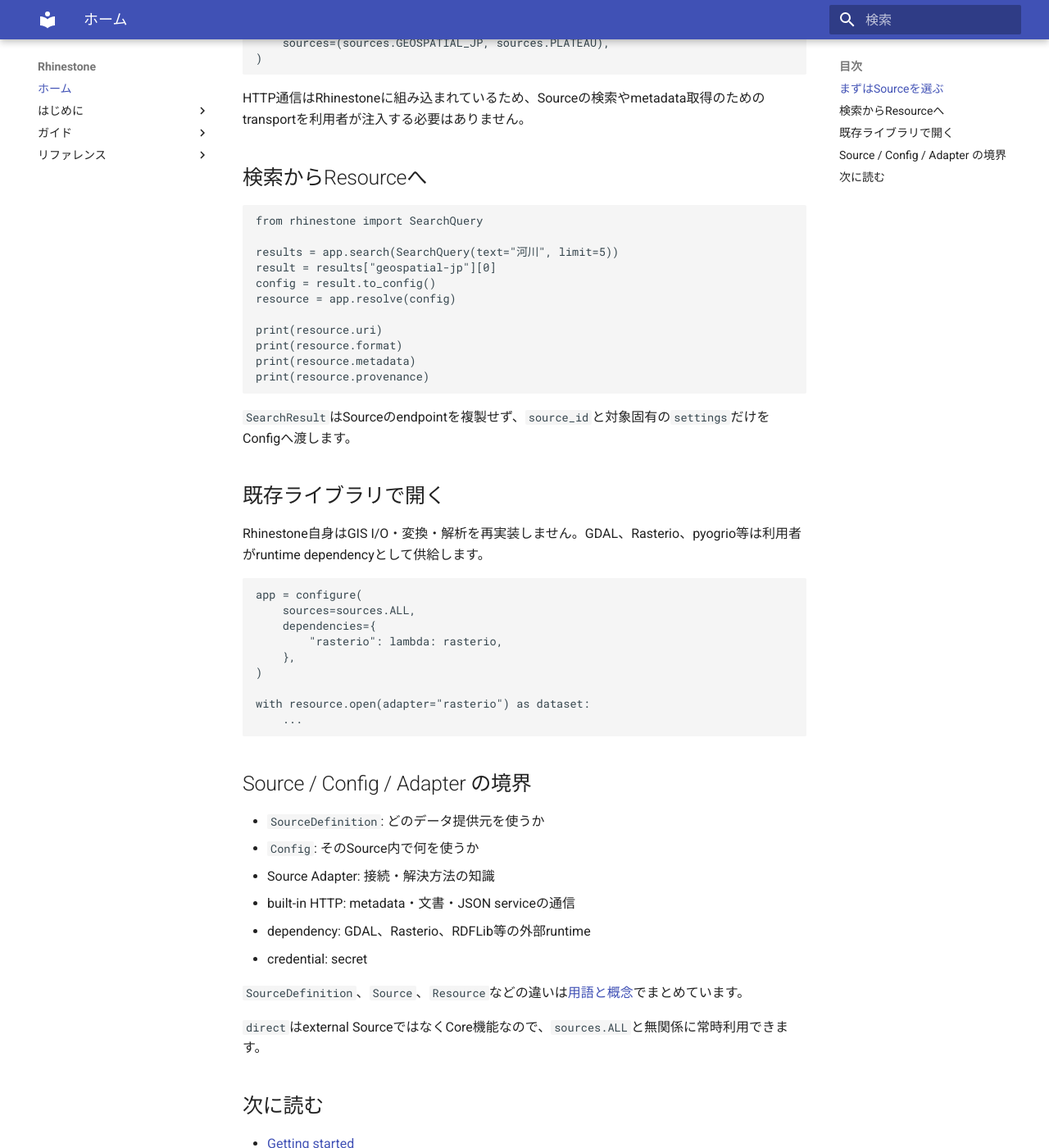
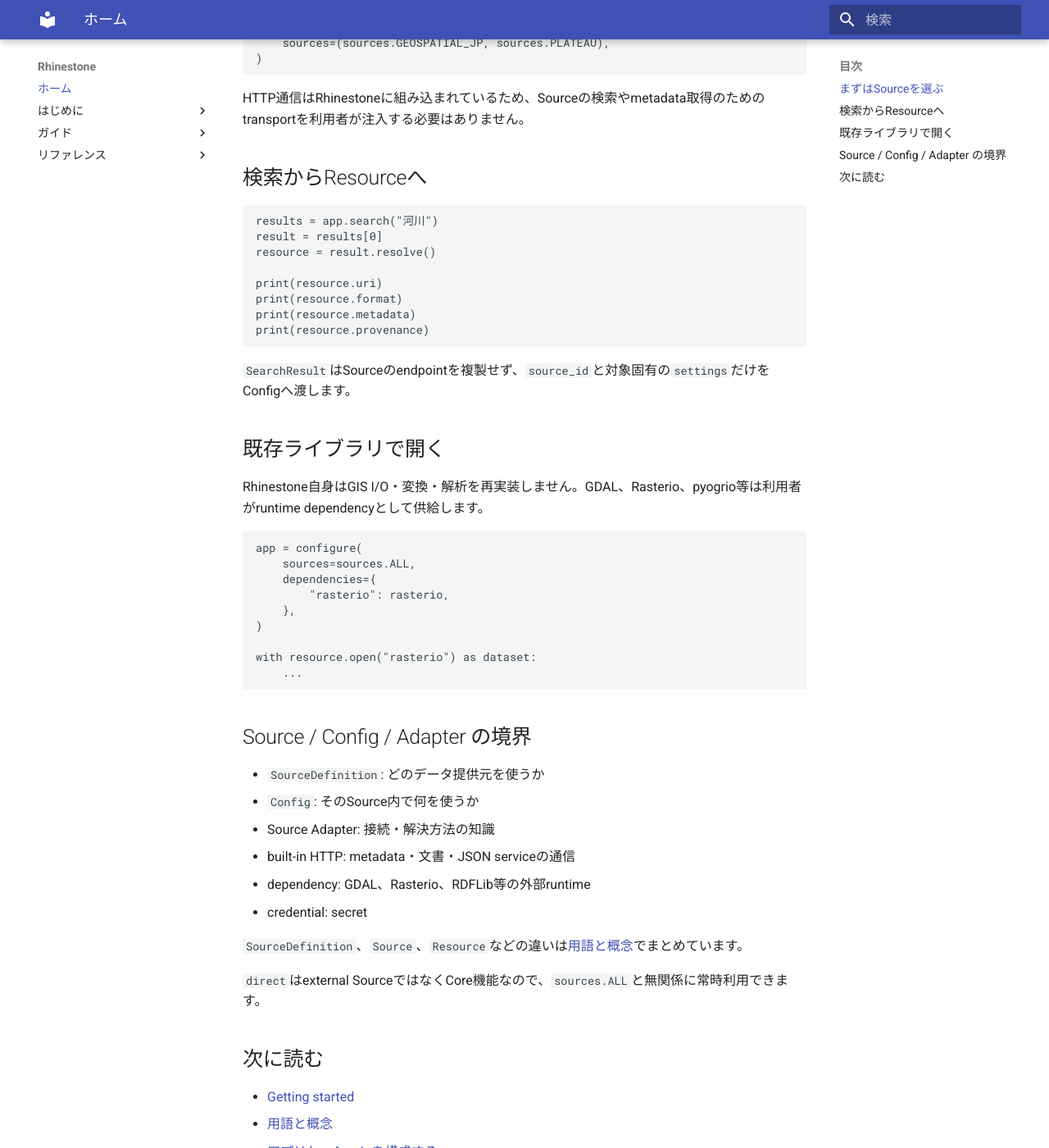
Before and after one commit to u-kitazawa/rhinestone, an MkDocs documentation site: the page built from docs/index.md, in a window 1280 px wide and 1400 px high, scrolled down 631 px. Shown: the whole window at 82% size. Built offline with MkDocs 1.6.1 and Material for MkDocs 9.7.7, drawn with Linux system fonts in a browser that asks for light colours.

Commit message:
Document direct search and explicit runtime selection

````diff
--- a/docs/index.md
+++ b/docs/index.md
@@ -31,12 +31,9 @@
 ## 検索からResourceへ
 
 ```python
-from rhinestone import SearchQuery
-
-results = app.search(SearchQuery(text="河川", limit=5))
-result = results["geospatial-jp"][0]
-config = result.to_config()
-resource = app.resolve(config)
+results = app.search("河川")
+result = results[0]
+resource = result.resolve()
 
 print(resource.uri)
 print(resource.format)
@@ -54,11 +51,11 @@
 app = configure(
     sources=sources.ALL,
     dependencies={
-        "rasterio": lambda: rasterio,
+        "rasterio": rasterio,
     },
 )
 
-with resource.open(adapter="rasterio") as dataset:
+with resource.open("rasterio") as dataset:
     ...
 ```
 
````
